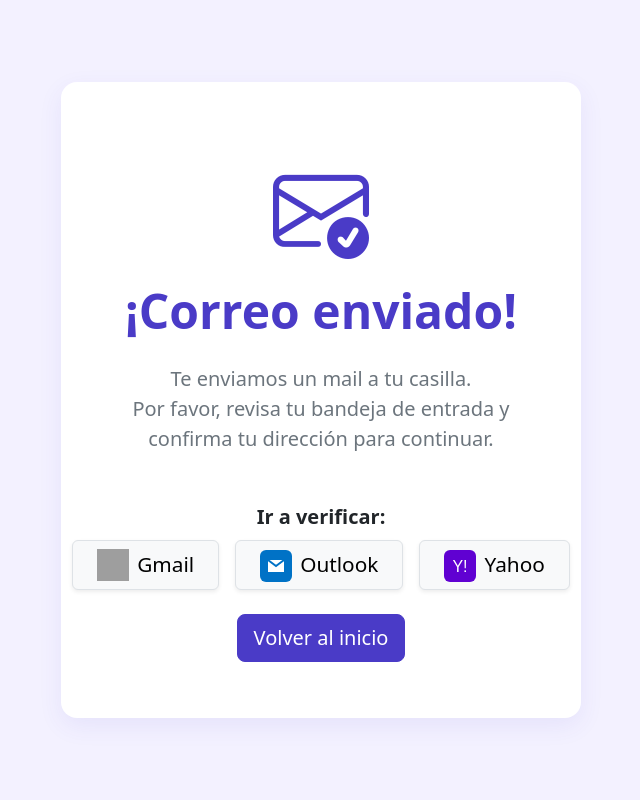
After one commit to Mariajulieta2003/TPI_shopping_EntornosGraficos, a PHP site: page /TPIShopping/View/MailSent.php in a window 1280 px wide. The commit adds this page. Shown: the whole page, without its empty margins (319-959 px from the left). Run offline with PHP 8.4, Linux system fonts and the light colour scheme; grey boxes are pictures that could not be loaded.

Commit message:
Sub sistema para confirmar cuentas via mail

```diff
--- a/Controller/signInController.php
+++ b/Controller/signInController.php
@@ -1,5 +1,6 @@
 <?php
 include_once("../Model/ProcesarRegistroUS.php");
+include_once("../Model/Sendmail.php");
 
 function error($mensaje) {
     throw new Exception($mensaje);
@@ -61,10 +62,11 @@ try {
         }
 
          $id=insertarUsuario($nombreCompleto,$email,$pwd,$tel,$sexo,$dni);
+        EnviaMail("sitare8285@dotxan.com");//mail hardcodeado--> generadoe con https://temp-mail.org/es/
 
         echo json_encode([
             'ok' => true,
-            'redirect' => "../index.php",
+            'redirect' => "../View/MailSent.php",
             'message' => 'Datos validados correctamente.'
         ]);
     }
--- /dev/null
+++ b/View/MailSent.php
@@ -0,0 +1,101 @@
+<!DOCTYPE html>
+<html lang="es">
+<head>
+  <meta charset="UTF-8">
+  <meta name="viewport" content="width=device-width, initial-scale=1.0">
+  <title>Mail enviado</title>
+  <link rel="stylesheet" href="./css/MailSent.css">
+  <link href="https://cdn.jsdelivr.net/npm/bootstrap@5.3.8/dist/css/bootstrap.min.css" rel="stylesheet">
+  <link rel="stylesheet" href="https://cdn.jsdelivr.net/npm/bootstrap-icons@1.13.1/font/bootstrap-icons.min.css">
+  <style>
+    body {
+      background:  #F3F1FF;
+      min-height: 100vh;
+      display: flex;
+      align-items: center;
+      justify-content: center;
+    }
+    .mail-card {
+      background: #fff;
+      border-radius: 1rem;
+      box-shadow: 0 0.5rem 1.5rem rgba(74,59,199,0.08);
+      padding: 2.5rem 2rem;
+      max-width: 400px;
+      width: 100%;
+      text-align: center;
+    }
+    .mail-icon {
+      font-size: 4.5rem;
+      color: var(--primary, #4A3BC7);
+      margin-bottom: 1rem;
+    }
+    .btn-primary {
+      background-color: #4A3BC7;
+      border-color: #4A3BC7;
+    }
+    :root {
+      --primary: #4A3BC7;
+      --subtle: #F3F1FF;
+    }
+  </style>
+</head>
+<body>
+  <div class="mail-card mx-auto" style="max-width: 520px; padding: 3.5rem 2.5rem;">
+    <i class="bi bi-envelope-check mail-icon" style="font-size:6rem;"></i>
+    <h1 class="display-5 mb-4" style="color:#4A3BC7; font-weight:700;">¡Correo enviado!</h1>
+    <p class="fs-5 mb-5 text-secondary">Te enviamos un mail a tu casilla.<br>Por favor, revisa tu bandeja de entrada y confirma tu dirección para continuar.</p>
+    <div class="mb-2">
+      <span class="fw-bold text-dark fs-5">Ir a verificar:</span>
+    </div>
+    <div class="d-flex flex-column flex-md-row justify-content-center gap-3 mb-4">
+      <a href="https://mail.google.com" target="_blank" class="btn btn-light border d-flex align-items-center gap-2 px-4 py-2 shadow-sm" style="font-size:1.3rem;">
+        <img src="https://upload.wikimedia.org/wikipedia/commons/4/4e/Gmail_Icon.png" alt="Gmail" style="width:2rem; height:2rem;"> Gmail
+      </a>
+      <a href="https://outlook.live.com" target="_blank" class="btn btn-light border d-flex align-items-center gap-2 px-4 py-2 shadow-sm" style="font-size:1.3rem;">
+        <span style="width:2rem; height:2rem; display:inline-block;">
+          <svg xmlns="http://www.w3.org/2000/svg" viewBox="0 0 32 32" width="32" height="32">
+            <rect width="32" height="32" rx="6" fill="#0072C6"/>
+            <path d="M8 10h16v12H8z" fill="#fff"/>
+            <path d="M8 10l8 6 8-6" fill="none" stroke="#0072C6" stroke-width="2"/>
+          </svg>
+        </span> Outlook
+      </a>
+      <a href="https://mail.yahoo.com" target="_blank" class="btn btn-light border d-flex align-items-center gap-2 px-4 py-2 shadow-sm" style="font-size:1.3rem;">
+        <span style="width:2rem; height:2rem; display:inline-block;">
+          <svg xmlns="http://www.w3.org/2000/svg" viewBox="0 0 32 32" width="32" height="32">
+            <rect width="32" height="32" rx="6" fill="#6001D2"/>
+            <text x="16" y="22" text-anchor="middle" font-size="16" fill="#fff" font-family="Arial, sans-serif">Y!</text>
+          </svg>
+        </span> Yahoo
+      </a>
+    </div>
+    <a href="../index.php" class="btn btn-primary btn-lg">Volver al inicio</a>
+  </div>
+
+
+
+
+
+
+  <script src="https://cdn.jsdelivr.net/npm/bootstrap@5.3.8/dist/js/bootstrap.bundle.min.js"></script>
+  <!-- Toasty JS -->
+  <div class="position-fixed top-0 end-0 p-3" style="z-index: 1055">
+    <div id="toastCuentaCreada" class="toast align-items-center text-bg-success border-0" role="alert" aria-live="assertive" aria-atomic="true">
+      <div class="d-flex">
+        <div class="toast-body">
+          <i class="bi bi-person-check-fill me-2"></i>
+          ¡Cuenta creada exitosamente!
+        </div>
+        <button type="button" class="btn-close btn-close-white me-2 m-auto" data-bs-dismiss="toast" aria-label="Cerrar"></button>
+      </div>
+    </div>
+  </div>
+  <script>
+    window.addEventListener('DOMContentLoaded', function() {
+      var toastEl = document.getElementById('toastCuentaCreada');
+      var toast = new bootstrap.Toast(toastEl, { delay: 3500 });
+      toast.show();
+    });
+  </script>
+</body>
+</html>
--- a/index.php
+++ b/index.php
@@ -11,10 +11,6 @@
 <link href="https://cdn.jsdelivr.net/npm/bootstrap@5.3.8/dist/css/bootstrap.min.css" rel="stylesheet" integrity="sha384-sRIl4kxILFvY47J16cr9ZwB07vP4J8+LH7qKQnuqkuIAvNWLzeN8tE5YBujZqJLB" crossorigin="anonymous">
     <title>Document</title>
 </head>
-
-
-
-
 
 <body>
 
```
Also changed, not shown: Controller/ConfirmaMailController.php (added, +14 -0 lines), Model/ProcesarRegistroUS.php (+7 -0 lines), Model/Sendmail.php (added, +29 -0 lines), View/ConfirmarMail.php (added, +57 -0 lines), View/Sendmail.php (deleted, +0 -21 lines), View/js/SignIn_Fetch.js (+13 -15 lines).
